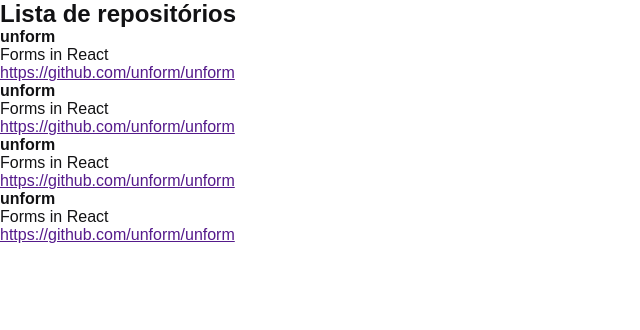
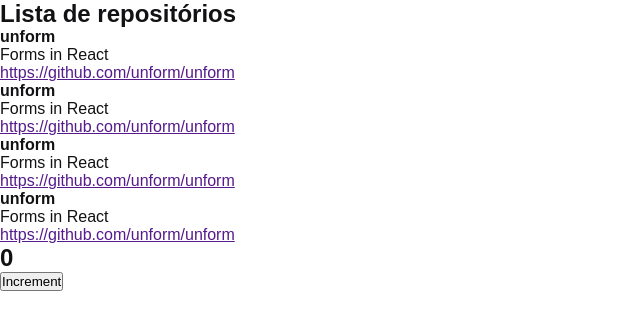
Before and after one commit to WesleyMR77/curso-reactjs, a React app: page / in a window 1280 px wide. Shown: the top 330 px of the page, without its empty margins (0-640 px from the left). Built offline with nearby package versions, Linux system fonts and the light colour scheme.

Commit message:
2.conceitos importantes finalizada

```diff
--- a/package.json
+++ b/package.json
@@ -17,10 +17,12 @@
     "@babel/core": "^7.16.12",
     "@babel/preset-env": "^7.16.11",
     "@babel/preset-react": "^7.16.7",
+    "@pmmmwh/react-refresh-webpack-plugin": "^0.5.4",
     "cross-env": "^7.0.3",
     "css-loader": "^6.5.1",
     "html-webpack-plugin": "^5.5.0",
     "node-sass": "^7.0.1",
+    "react-refresh": "^0.11.0",
     "sass-loader": "^12.4.0",
     "style-loader": "^3.3.1",
     "webpack": "^5.68.0",
--- a/src/App.jsx
+++ b/src/App.jsx
@@ -1,6 +1,12 @@
 import '../src/styles/global.scss'
+import { Counter } from './components/Counter'
 import { RepositoryList } from './components/RepositoryList'
 
 export function App() {
-    return <RepositoryList/>
+    return (
+        <>
+            <RepositoryList/>
+            <Counter/>
+        </>
+    )
 }
--- /dev/null
+++ b/src/components/Counter.jsx
@@ -0,0 +1,19 @@
+import { useState } from "react";
+
+export function Counter(){
+
+
+    const [counter, setCounter] = useState(0);
+
+
+    function increment(){
+        setCounter(counter +1);
+    }
+
+    return(
+        <div>
+            <h2>{counter}</h2>
+            <button type="button" onClick={increment}>Increment </button>
+        </div>
+    )
+}
--- a/webpack.config.js
+++ b/webpack.config.js
@@ -1,5 +1,6 @@
 const path = require('path')
 const HtmlWebpackPlugin = require('html-webpack-plugin')
+const ReactRefreshWebpackPlugin = require('@pmmmwh/react-refresh-webpack-plugin')
 
 const isDevelopment = process.env.NODE.ENV !==  'production';
 
@@ -16,18 +17,30 @@
     },
     devServer: {
         static: path.resolve(__dirname, 'public'),
+        hot: true,
     },
     plugins: [
+        isDevelopment && new ReactRefreshWebpackPlugin(),
         new HtmlWebpackPlugin({
             template: path.resolve(__dirname, 'public', 'index.html')
         })
-    ],
+    ].filter(Boolean),
     module: {
         rules:[
             {
                 test: /\.jsx$/,
                 exclude: /node_modules/,
-                use: 'babel-loader',
+                use: {
+                    loader: 'babel-loader',
+
+
+                options:{
+                    plugins: [
+                        isDevelopment && require.resolve('react-refresh/babel')
+                    ].filter(Boolean)
+
+                }
+            },
             },
             {
                 test: /\.scss$/,
```
Also changed, not shown: 1 other file (tests, documents, lock files or other folders).
